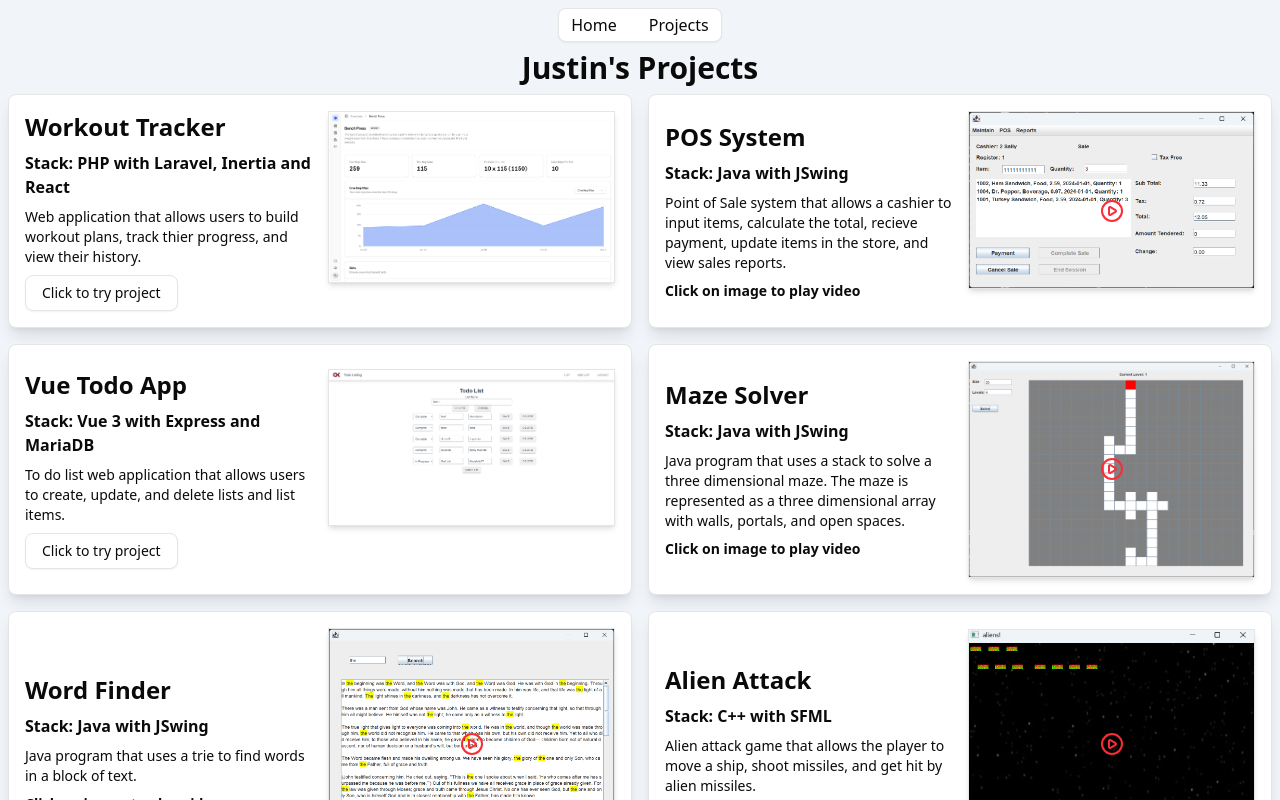
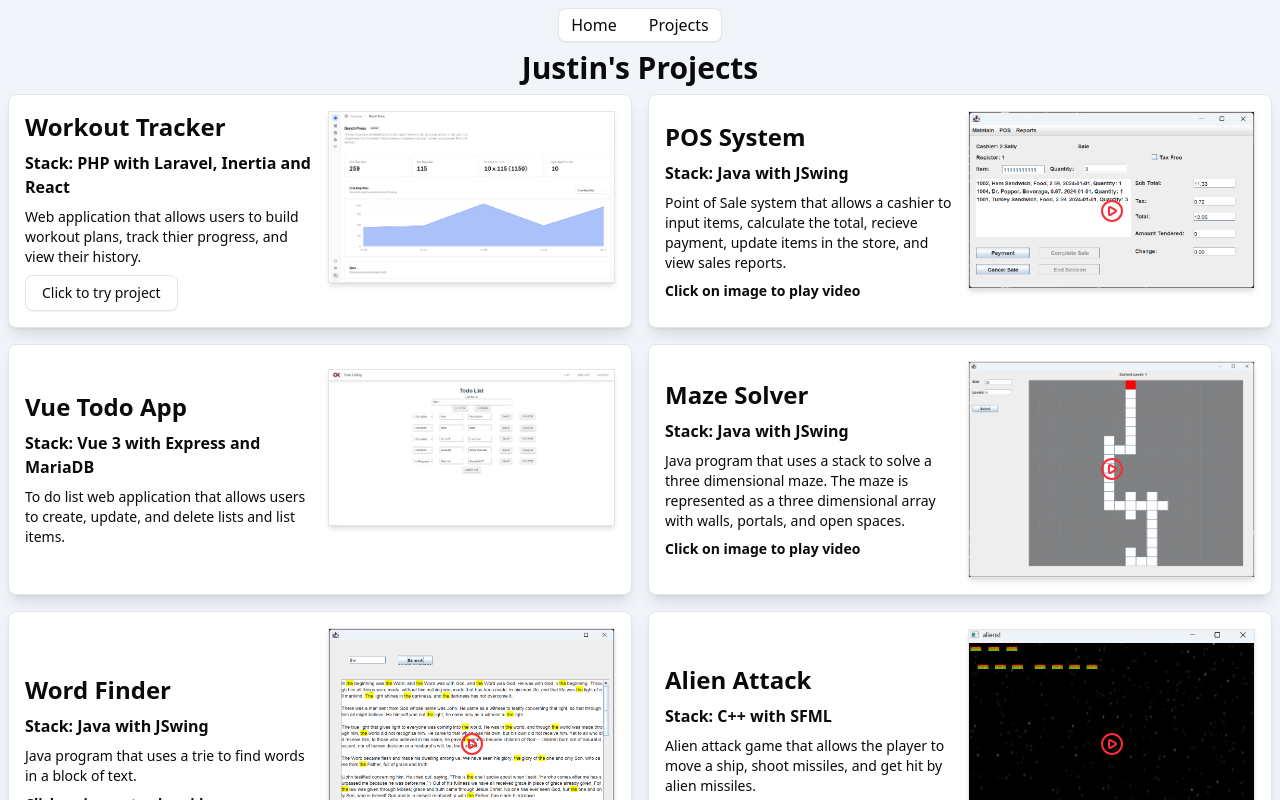
Before and after one commit to ginger-se/frontend, a Vue app: page /projects in a window 1280 px wide. Shown: the top 800 px of the page. Built offline with nearby package versions, Linux system fonts and the light colour scheme.

Commit message:
remove vue project link

```diff
--- a/src/views/ProjectsView.vue
+++ b/src/views/ProjectsView.vue
@@ -28,7 +28,6 @@ import Project from '@/components/ui/custom/card/Project.vue';
       language="Vue 3 with Express and MariaDB"
       description="To do list web application that allows users to create, update, and delete lists and list items."
       image="TodoImage.png"
-      link="http://ec2-3-135-187-109.us-east-2.compute.amazonaws.com/todo-frontend-vue3/#/"
       >
 
     </Project>
```
